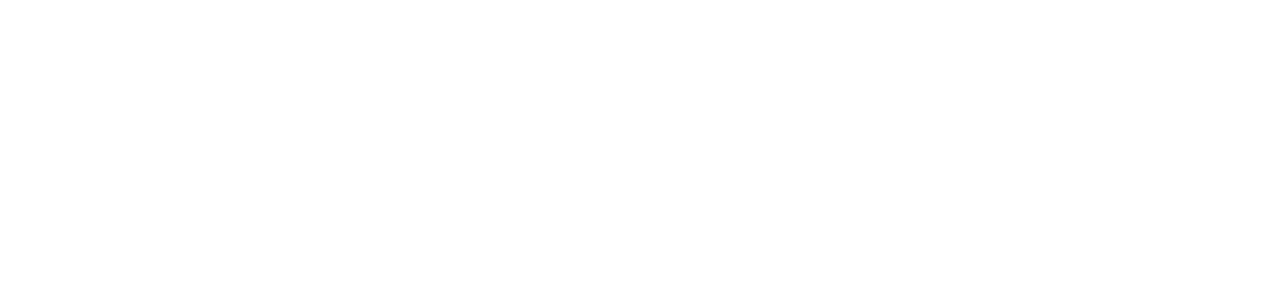
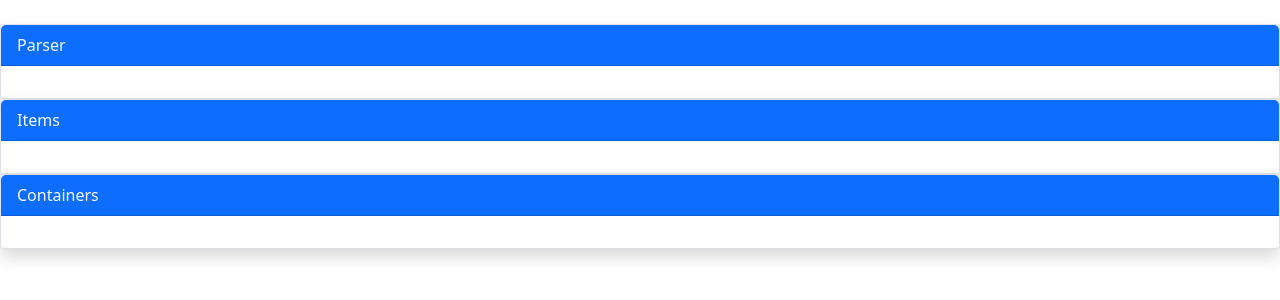
Before and after one commit to grant-pie/ultimate-outlander, a Vue app: page / in a window 1280 px wide. Shown: the top 300 px of the page. Built offline with nearby package versions, Linux system fonts and the light colour scheme.

Commit message:
Update App.vue
Added cards

```diff
--- a/src/App.vue
+++ b/src/App.vue
@@ -1,21 +1,58 @@
 <script setup>
-//import HelloWorld from './components/HelloWorld.vue'
+import Card from './components/Card.vue'
 </script>
 
 <template>
-
+  <!--input-->
   <div class="row">
 
     <div class="col-12">
 
-      <!--input-->
+
+      <Card
+      cardHeader="Parser"
+      >
+
+        <!--table-->
+
+      </Card>
 
     </div>
 
   </div>
 
   <!-- items table -->
+  <div class="row">
 
+    <div class="col-12">
+
+
+      <Card
+      cardHeader="Items"
+      >
+
+        <!--table-->
+
+      </Card>
+
+    </div>
+
+  </div>
   <!-- container table-->
+  <div class="row">
 
+    <div class="col-12">
+
+
+      <Card
+      cardHeader="Containers"
+      >
+
+        <!--table-->
+
+      </Card>
+
+    </div>
+
+  </div>
 </template>
```
